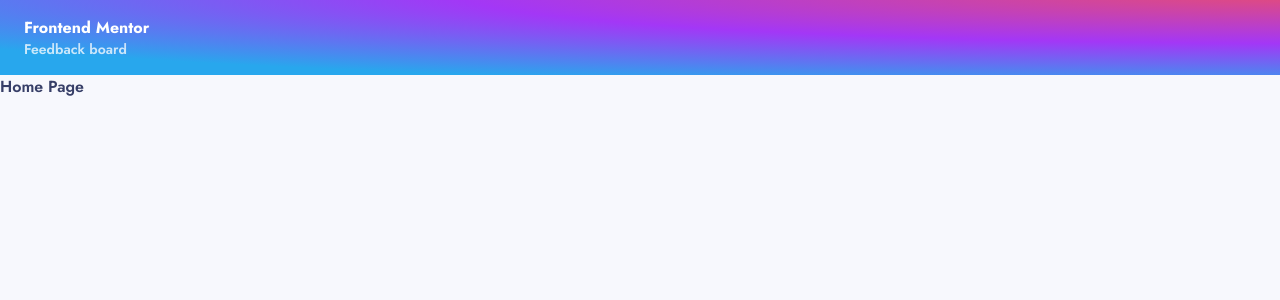
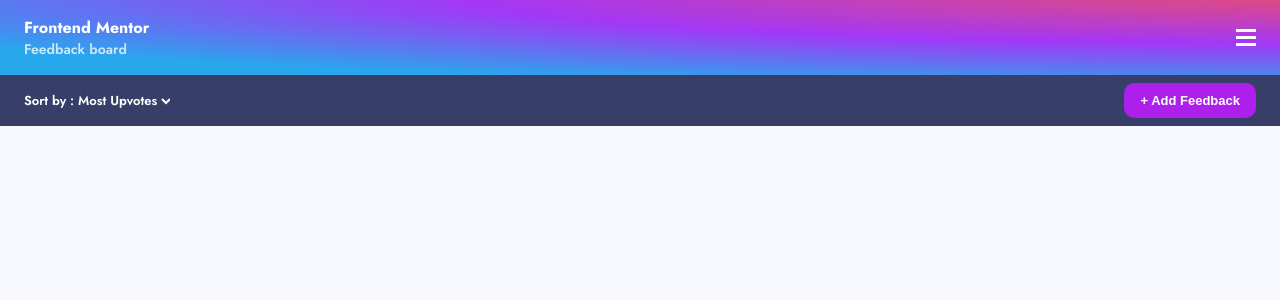
Before and after one commit to omonteon/product-feedback-app, a React (Vite) app: page / in a window 1280 px wide. Shown: the top 300 px of the page. Built offline with nearby package versions, Linux system fonts and the light colour scheme.

Commit message:
style: general header and home header

```diff
--- a/src/pages/Home/home.module.css
+++ b/src/pages/Home/home.module.css
@@ -1,4 +1,7 @@
 .header {
+  display: flex;
+  align-items: center;
+  justify-content: space-between;
   background-image: radial-gradient(
     128.88% 128.88% at 103.9% -10.39%,
     #e84d70 0%,
@@ -20,3 +23,33 @@
   opacity: 0.75;
   line-height: normal;
 }
+
+.main header {
+  display: flex;
+  align-items: center;
+  justify-content: space-between;
+  background-color: var(--gray-dark-a);
+  padding: 0.5rem 1.5rem;
+  color: white;
+}
+
+.main header p {
+  font-size: 0.8125rem;
+  font-weight: 400;
+  margin: 0;
+}
+
+.button {
+  background-color: var(--primary-a);
+  color: white;
+  border: none;
+  padding: 0.625rem 1rem;
+  font-size: 0.8125rem;
+  font-weight: 700;
+  border-radius: 10px;
+}
+
+.button:hover {
+  filter: brightness(1.1);
+  cursor: pointer;
+}
--- a/src/pages/Home/index.tsx
+++ b/src/pages/Home/index.tsx
@@ -1,17 +1,35 @@
 import styles from "./home.module.css";
+import { ReactComponent as CloseIcon } from "../../assets/close-icon.svg";
+import { ReactComponent as HamIcon } from "../../assets/ham-icon.svg";
+import { ReactComponent as ChevronIcon } from "../../assets/chevron-icon.svg";
+import { useState } from "react";
 
 function HomePage() {
+  const [menuOpen, setMenuOpen] = useState(false);
+
+  const toggleMenu = () => {
+    setMenuOpen(!menuOpen);
+  };
+
   return (
     <>
       <header className={styles.header}>
-        {/* TODO: Logo and title */}
-        <h1>Frontend Mentor</h1>
-        <h2>Feedback board</h2>
+        <div>
+          <h1>Frontend Mentor</h1>
+          <h2>Feedback board</h2>
+        </div>
+        {menuOpen ? (
+          <CloseIcon onClick={toggleMenu} />
+        ) : (
+          <HamIcon onClick={toggleMenu} />
+        )}
       </header>
-      <main>
-        Home Page
+      <main className={styles.main}>
         <header>
-          {/* TODO: Top bar with sorting component + buton to add feedback (link to section) */}
+          <p>
+            Sort by : Most Upvotes <ChevronIcon />{" "}
+          </p>
+          <button className={styles.button}>+ Add Feedback</button>
         </header>
         <section>{/* TODO: List of feedback cards */}</section>
       </main>
```
